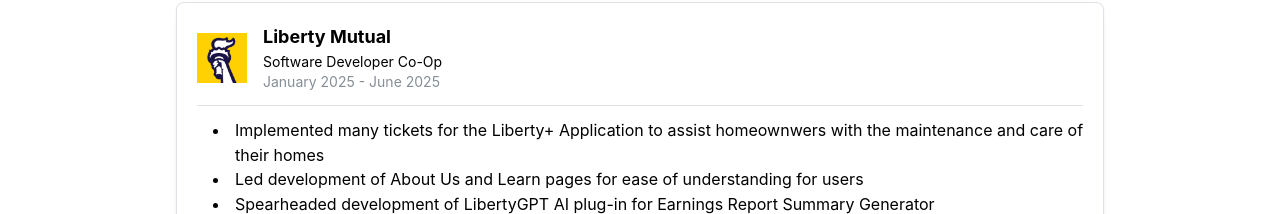
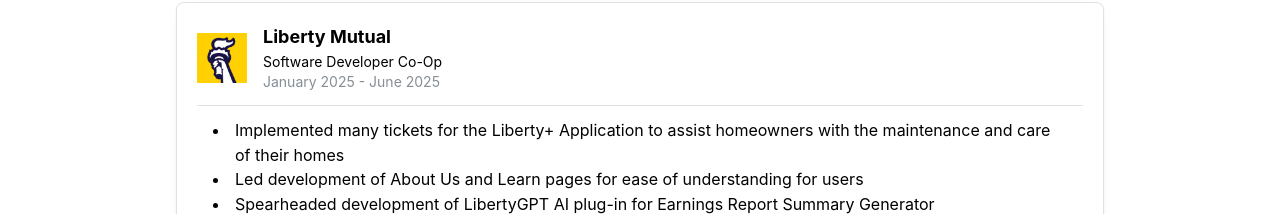
Before and after one commit to GriffinMichalak/gm-website, a Next.js app: page /resume in a window 1280 px wide. Shown: the part 738-952 px from the top of the page. Built offline with nearby package versions, Linux system fonts and the light colour scheme.

Commit message:
Update ResumePage.tsx

```diff
--- a/components/ResumePage/ResumePage.tsx
+++ b/components/ResumePage/ResumePage.tsx
@@ -38,7 +38,7 @@ export default function ResumePage() {
       website: 'https://www.libertymutual.com/',
       skills: ['React.js', 'Express.js', 'Node.js', 'TypeScript', 'Git'],
       bullets: [
-        'Implemented many tickets for the Liberty+ Application to assist homeownwers with the maintenance and care of their homes',
+        'Implemented many tickets for the Liberty+ Application to assist homeowners with the maintenance and care of their homes',
         'Led development of About Us and Learn pages for ease of understanding for users',
         'Spearheaded development of LibertyGPT AI plug-in for Earnings Report Summary Generator',
       ],
@@ -174,7 +174,7 @@ export default function ResumePage() {
               </div>
             </Group>
             <Divider my="sm" />
-            <List style={{ paddingRight: '20px' }} withPadding={!isMobile}>
+            <List style={{ paddingRight: isMobile ? '20px' : '50px' }} withPadding={!isMobile}>
               {company.bullets.map((bullet, bulletIndex) => (
                 <List.Item key={bulletIndex}>{bullet}</List.Item>
               ))}
```
